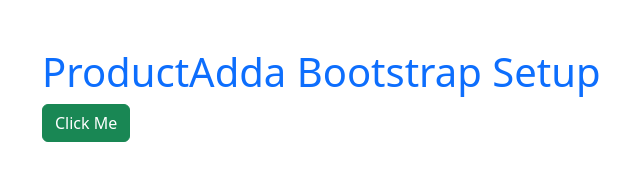
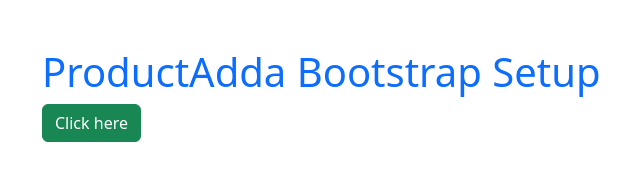
Before and after one commit to Sangeetha-U1/Product-Adda, a React (Create React App) app in the folder product_adda_frontend/: page / in a window 1280 px wide. Shown: the top 194 px of the page, without its empty margins (40-680 px from the left). Built offline with nearby package versions, Linux system fonts and the light colour scheme.

Commit message:
Created project folder structure

```diff
--- a/product_adda_frontend/src/App.js
+++ b/product_adda_frontend/src/App.js
@@ -6,7 +6,7 @@
       </h1>
 
       <button className="btn btn-success">
-        Click Me
+        Click here
       </button>
     </div>
   );
```
